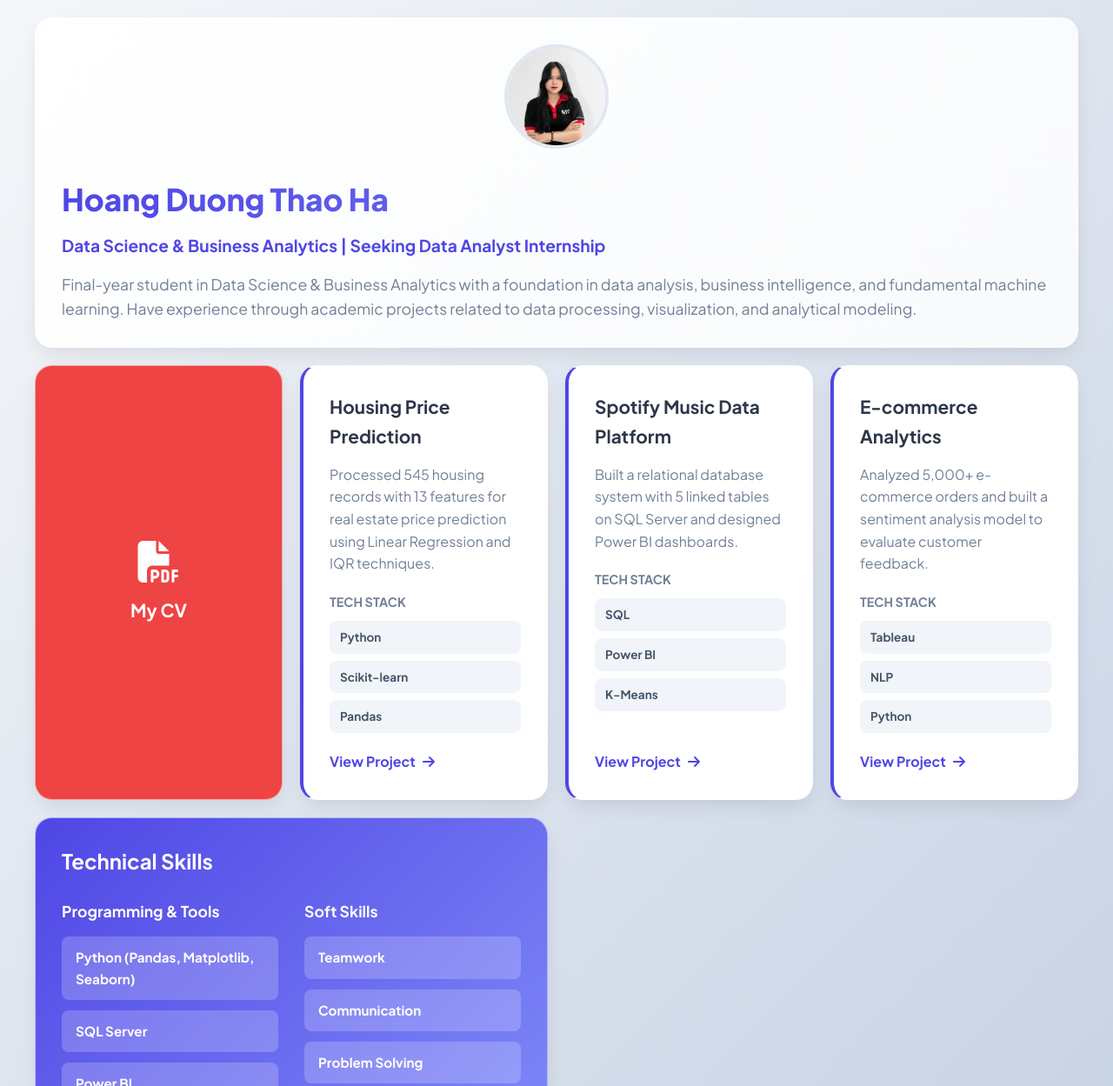
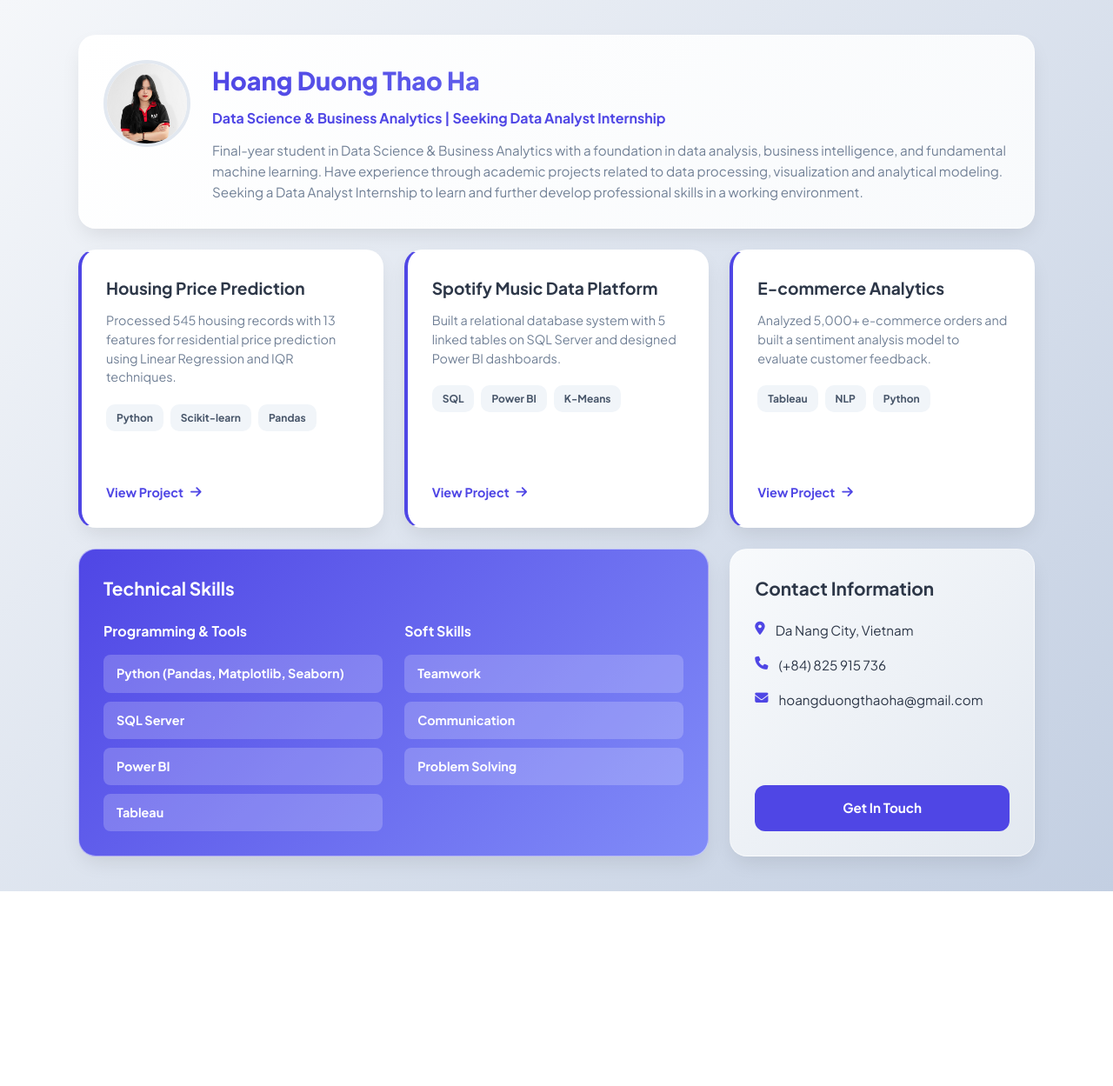
Before and after one commit to thaoha-code/ThaoHa_Portfolio, a plain HTML site: page index.html in a window 1280 px wide. Shown: the top 1249 px of the page at 87% size. After the commit the page ends 1025 px from the top, so only its background shows below. Drawn offline with Linux system fonts and the light colour scheme.

Commit message:
index.html

```diff
--- a/index.html
+++ b/index.html
@@ -33,32 +33,36 @@
             display: flex;
             justify-content: center;
             align-items: center;
-            padding: 20px;
+            padding: 40px 20px;
             line-height: 1.6;
         }
 
-        .container {
-            max-width: 1200px;
+        /* --- BENTO GRID LAYOUT --- */
+        .bento-container {
+            display: grid;
+            grid-template-columns: repeat(3, 1fr);
+            grid-template-rows: auto 1fr auto;
+            gap: 24px;
+            max-width: 1100px;
             width: 100%;
+            height: auto;
         }
 
-        .bento-grid {
-            display: grid;
-            grid-template-columns: repeat(12, 1fr);
-            gap: 20px;
-        }
-
+        /* --- CARD STYLE --- */
         .card {
             background: var(--card-bg);
             border-radius: var(--radius);
-            padding: 30px;
+            padding: 28px;
             box-shadow: var(--shadow);
             transition: transform 0.3s ease, box-shadow 0.3s ease;
             display: flex;
             flex-direction: column;
+            overflow: hidden;
+            position: relative;
             text-decoration: none;
             color: inherit;
             border: 1px solid rgba(255, 255, 255, 0.5);
+            height: 100%;
         }
 
         .card:hover {
@@ -66,240 +70,203 @@
             box-shadow: 0 20px 40px -10px rgba(0, 0, 0, 0.15);
         }
 
-        /* PROFILE CARD */
-        .profile-card {
-            grid-column: span 12;
+        /* --- 1. PROFILE CARD --- */
+        .card-profile {
+            grid-column: span 3;
             display: flex;
-            align-items: center;
-            gap: 30px;
+            flex-direction: row;
+            align-items: flex-start;
+            gap: 25px;
             background: linear-gradient(135deg, #ffffff 0%, #f8fafc 100%);
-            min-height: 200px;
+            text-align: left;
+            height: auto;
+            min-height: 180px;
         }
 
         .profile-img {
-            width: 120px;
-            height: 120px;
+            width: 100px;
+            height: 100px;
             border-radius: 50%;
             object-fit: cover;
             border: 4px solid #e2e8f0;
             flex-shrink: 0;
         }
 
-        .profile-content h1 {
-            font-size: 2.2rem;
+        .profile-info h1 {
+            font-size: 1.8rem;
             font-weight: 800;
-            margin-bottom: 10px;
+            margin-bottom: 8px;
             background: linear-gradient(to right, var(--accent), var(--accent-light));
             -webkit-background-clip: text;
             -webkit-text-fill-color: transparent;
         }
 
-        .profile-content .title {
+        .profile-info .major {
             color: var(--accent);
-            font-weight: 700;
-            font-size: 1.2rem;
-            margin-bottom: 15px;
+            font-weight: 600;
+            font-size: 1rem;
+            margin-bottom: 12px;
         }
 
-        .profile-content .description {
+        .profile-info .description {
             color: var(--text-sub);
-            font-size: 1.1rem;
+            font-size: 0.95rem;
             line-height: 1.6;
+            margin-bottom: 0;
         }
 
-        /* DOWNLOAD CV CARD */
-        .download-card {
-            grid-column: span 3;
-            background: #ef4444;
-            color: white;
-            justify-content: center;
-            align-items: center;
-            text-align: center;
-            cursor: pointer;
-            min-height: 200px;
-        }
-
-        .download-card i {
-            font-size: 3rem;
-            margin-bottom: 15px;
-        }
-
-        .download-card span {
-            font-weight: 700;
-            font-size: 1.3rem;
-        }
-
-        .download-card:hover {
-            background: #f87171;
-        }
-
-        /* PROJECT CARDS */
-        .project-card {
-            grid-column: span 3;
+        /* --- 2. PROJECT CARDS --- */
+        .card-project {
+            grid-column: span 1;
             border-left: 4px solid var(--accent);
+            height: 100%;
+            min-height: 320px;
             justify-content: space-between;
-            min-height: 350px;
         }
 
         .project-content h3 {
-            font-size: 1.3rem;
+            font-size: 1.2rem;
             font-weight: 700;
-            margin-bottom: 15px;
-            color: var(--text-main);
+            margin-bottom: 12px;
         }
 
         .project-content p {
-            font-size: 1rem;
+            font-size: 0.9rem;
             color: var(--text-sub);
-            line-height: 1.6;
+            line-height: 1.5;
+            margin-bottom: 20px;
+            flex-grow: 1;
+        }
+
+        .tags {
+            display: flex;
+            gap: 8px;
+            flex-wrap: wrap;
             margin-bottom: 20px;
         }
 
-        .tech-stack {
-            margin-bottom: 20px;
-        }
-
-        .tech-stack h4 {
-            font-size: 0.9rem;
-            font-weight: 600;
-            color: var(--text-sub);
-            margin-bottom: 10px;
-        }
-
-        .tech-tags {
-            display: flex;
-            flex-direction: column;
-            gap: 8px;
-        }
-
-        .tech-tag {
-            font-size: 0.85rem;
-            padding: 8px 12px;
-            border-radius: 8px;
+        .tag {
+            font-size: 0.75rem;
+            padding: 6px 12px;
+            border-radius: 10px;
             background: #f1f5f9;
             color: #475569;
             font-weight: 600;
         }
 
-        .project-link {
-            font-size: 1rem;
+        .btn-view {
+            font-size: 0.9rem;
             font-weight: 700;
             color: var(--accent);
             display: flex;
             align-items: center;
             gap: 8px;
+            transition: gap 0.2s ease;
             margin-top: auto;
         }
 
-        /* SKILLS CARD */
-        .skills-card {
-            grid-column: span 6;
+        .btn-view:hover {
+            gap: 12px;
+        }
+
+        /* --- 3. SKILLS CARD --- */
+        .card-skills {
+            grid-column: span 2;
             background: linear-gradient(135deg, var(--accent) 0%, var(--accent-light) 100%);
             color: white;
-            min-height: 350px;
+            height: 100%;
+            min-height: 320px;
         }
 
-        .skills-card h2 {
-            font-size: 1.5rem;
-            margin-bottom: 25px;
-            font-weight: 700;
+        .card-skills h3 {
+            margin-bottom: 20px;
+            font-size: 1.3rem;
         }
 
-        .skills-grid {
+        .skills-container {
             display: grid;
             grid-template-columns: 1fr 1fr;
-            gap: 30px;
+            gap: 25px;
+            height: 100%;
         }
 
-        .skill-category h3 {
-            font-size: 1.1rem;
+        .skill-category h4 {
+            font-size: 1rem;
             margin-bottom: 15px;
             font-weight: 700;
         }
 
-        .skill-list {
+        .skill-items {
             display: flex;
             flex-direction: column;
-            gap: 12px;
+            gap: 10px;
         }
 
         .skill-item {
             background: rgba(255, 255, 255, 0.2);
-            padding: 12px 16px;
+            padding: 10px 15px;
             border-radius: 8px;
-            font-size: 0.95rem;
+            font-size: 0.9rem;
             font-weight: 600;
         }
 
-        /* CONTACT CARD */
-        .contact-card {
-            grid-column: span 12;
+        /* --- 4. CONTACT CARD --- */
+        .card-contact {
+            grid-column: span 1;
             background: linear-gradient(135deg, #f8fafc 0%, #e2e8f0 100%);
-            min-height: 150px;
-            padding: 25px 30px;
+            height: 100%;
+            min-height: 320px;
+            justify-content: space-between;
         }
 
-        .contact-card h2 {
-            font-size: 1.5rem;
+        .contact-info h3 {
+            font-size: 1.3rem;
             font-weight: 700;
             margin-bottom: 20px;
-            color: var(--text-main);
         }
 
-        .contact-info {
-            display: grid;
-            grid-template-columns: repeat(4, 1fr);
-            gap: 25px;
+        .contact-items {
+            display: flex;
+            flex-direction: column;
+            gap: 16px;
         }
 
         .contact-item {
             display: flex;
-            align-items: center;
+            align-items: flex-start;
             gap: 12px;
-            font-size: 1rem;
+            font-size: 0.95rem;
         }
 
         .contact-item i {
             color: var(--accent);
-            font-size: 1.2rem;
-            width: 20px;
+            margin-top: 2px;
+            flex-shrink: 0;
         }
 
-        .contact-link {
+        .btn-contact {
+            background: var(--accent);
+            color: white;
             text-decoration: none;
-            color: inherit;
-            transition: color 0.3s ease;
+            padding: 14px 28px;
+            border-radius: 12px;
+            font-weight: 600;
+            font-size: 0.95rem;
+            text-align: center;
+            display: block;
+            transition: 0.3s;
+            margin-top: auto;
         }
 
-        .contact-link:hover {
-            color: var(--accent);
+        .btn-contact:hover {
+            background: var(--accent-light);
         }
 
-        /* RESPONSIVE */
-        @media (max-width: 1024px) {
-            .bento-grid {
-                grid-template-columns: repeat(6, 1fr);
-            }
-
-            .profile-card,
-            .contact-card {
-                grid-column: span 6;
-            }
-
-            .download-card,
-            .project-card {
-                grid-column: span 3;
-            }
-
-            .skills-card {
-                grid-column: span 6;
-            }
-        }
-
+        /* --- RESPONSIVE MOBILE --- */
         @media (max-width: 768px) {
-            .bento-grid {
+            .bento-container {
                 grid-template-columns: 1fr;
-                gap: 15px;
+                grid-template-rows: auto;
             }
 
             .card {
@@ -307,131 +274,106 @@
                 min-height: auto !important;
             }
 
-            .profile-card {
+            .card-profile {
                 flex-direction: column;
                 text-align: center;
-                gap: 20px;
+                align-items: center;
             }
 
-            .skills-grid {
+            .skills-container {
                 grid-template-columns: 1fr;
-                gap: 20px;
-            }
-
-            .contact-info {
-                grid-template-columns: 1fr;
-                gap: 15px;
-            }
-
-            .profile-img {
-                width: 100px;
-                height: 100px;
             }
         }
     </style>
 </head>
 <body>
 
-    <div class="container">
-        <div class="bento-grid">
+    <div class="bento-container">
 
         <!-- Profile Card -->
-            <div class="card profile-card">
-                <img src="avatar.png" alt="Hoang Duong Thao Ha" class="profile-img">
-                <div class="profile-content">
+        <div class="card card-profile">
+            <img src="avatar.png" alt="Thao Ha" class="profile-img">
+            <div class="profile-info">
                 <h1>Hoang Duong Thao Ha</h1>
-                    <div class="title">Data Science & Business Analytics | Seeking Data Analyst Internship</div>
+                <div class="major">Data Science & Business Analytics | Seeking Data Analyst Internship</div>
                 <p class="description">
                     Final-year student in Data Science & Business Analytics with a foundation in data analysis,
                     business intelligence, and fundamental machine learning. Have experience through academic
-                        projects related to data processing, visualization, and analytical modeling.
+                    projects related to data processing, visualization and analytical modeling. Seeking a Data
+                    Analyst Internship to learn and further develop professional skills in a working environment.
                 </p>
             </div>
         </div>
 
-            <!-- Download CV Card -->
-            <div class="card download-card" onclick="downloadCV()">
-                <i class="fas fa-file-pdf"></i>
-                <span>My CV</span>
-            </div>
-
         <!-- Project Cards -->
-            <a href="https://github.com/thaoha-code/Housing-Price-Prediction" target="_blank" class="card project-card">
+        <a href="https://github.com/thaoha-code/Housing-Price-Prediction" target="_blank" class="card card-project">
             <div class="project-content">
                 <h3>Housing Price Prediction</h3>
-                    <p>Processed 545 housing records with 13 features for real estate price prediction using Linear Regression and IQR techniques.</p>
-                    <div class="tech-stack">
-                        <h4>TECH STACK</h4>
-                        <div class="tech-tags">
-                            <div class="tech-tag">Python</div>
-                            <div class="tech-tag">Scikit-learn</div>
-                            <div class="tech-tag">Pandas</div>
+                <p>Processed 545 housing records with 13 features for residential price prediction using Linear Regression and IQR techniques.</p>
+                <div class="tags">
+                    <span class="tag">Python</span>
+                    <span class="tag">Scikit-learn</span>
+                    <span class="tag">Pandas</span>
                 </div>
             </div>
-                </div>
-                <div class="project-link">View Project <i class="fas fa-arrow-right"></i></div>
+            <div class="btn-view">View Project <i class="fas fa-arrow-right"></i></div>
         </a>
 
-            <a href="https://github.com/thaoha-code/Spotify-Music-Data-Platform" target="_blank" class="card project-card">
+        <a href="https://github.com/thaoha-code/Spotify-Music-Data-Platform" target="_blank" class="card card-project">
             <div class="project-content">
                 <h3>Spotify Music Data Platform</h3>
                 <p>Built a relational database system with 5 linked tables on SQL Server and designed Power BI dashboards.</p>
-                    <div class="tech-stack">
-                        <h4>TECH STACK</h4>
-                        <div class="tech-tags">
-                            <div class="tech-tag">SQL</div>
-                            <div class="tech-tag">Power BI</div>
-                            <div class="tech-tag">K-Means</div>
+                <div class="tags">
+                    <span class="tag">SQL</span>
+                    <span class="tag">Power BI</span>
+                    <span class="tag">K-Means</span>
                 </div>
             </div>
-                </div>
-                <div class="project-link">View Project <i class="fas fa-arrow-right"></i></div>
+            <div class="btn-view">View Project <i class="fas fa-arrow-right"></i></div>
         </a>
 
-            <a href="https://github.com/thaoha-code/Business-Performance-Customer-Analysis" target="_blank" class="card project-card">
+        <a href="https://github.com/thaoha-code/Business-Performance-Customer-Analysis" target="_blank" class="card card-project">
             <div class="project-content">
                 <h3>E-commerce Analytics</h3>
                 <p>Analyzed 5,000+ e-commerce orders and built a sentiment analysis model to evaluate customer feedback.</p>
-                    <div class="tech-stack">
-                        <h4>TECH STACK</h4>
-                        <div class="tech-tags">
-                            <div class="tech-tag">Tableau</div>
-                            <div class="tech-tag">NLP</div>
-                            <div class="tech-tag">Python</div>
+                <div class="tags">
+                    <span class="tag">Tableau</span>
+                    <span class="tag">NLP</span>
+                    <span class="tag">Python</span>
                 </div>
             </div>
-                </div>
-                <div class="project-link">View Project <i class="fas fa-arrow-right"></i></div>
+            <div class="btn-view">View Project <i class="fas fa-arrow-right"></i></div>
         </a>
 
         <!-- Skills Card -->
-            <div class="card skills-card">
-                <h2>Technical Skills</h2>
-                <div class="skills-grid">
+        <div class="card card-skills">
+            <h3>Technical Skills</h3>
+            <div class="skills-container">
                 <div class="skill-category">
-                        <h3>Programming & Tools</h3>
-                        <div class="skill-list">
-                            <div class="skill-item">Python (Pandas, Matplotlib, Seaborn)</div>
-                            <div class="skill-item">SQL Server</div>
-                            <div class="skill-item">Power BI</div>
-                            <div class="skill-item">Tableau</div>
+                    <h4>Programming & Tools</h4>
+                    <div class="skill-items">
+                        <span class="skill-item">Python (Pandas, Matplotlib, Seaborn)</span>
+                        <span class="skill-item">SQL Server</span>
+                        <span class="skill-item">Power BI</span>
+                        <span class="skill-item">Tableau</span>
                     </div>
                 </div>
                 <div class="skill-category">
-                        <h3>Soft Skills</h3>
-                        <div class="skill-list">
-                            <div class="skill-item">Teamwork</div>
-                            <div class="skill-item">Communication</div>
-                            <div class="skill-item">Problem Solving</div>
+                    <h4>Soft Skills</h4>
+                    <div class="skill-items">
+                        <span class="skill-item">Teamwork</span>
+                        <span class="skill-item">Communication</span>
+                        <span class="skill-item">Problem Solving</span>
                     </div>
                 </div>
             </div>
         </div>
 
         <!-- Contact Card -->
-            <div class="card contact-card">
-                <h2>Contact Information</h2>
+        <div class="card card-contact">
             <div class="contact-info">
+                <h3>Contact Information</h3>
+                <div class="contact-items">
                     <div class="contact-item">
                         <i class="fas fa-map-marker-alt"></i>
                         <span>Da Nang City, Vietnam</span>
@@ -444,26 +386,12 @@
                         <i class="fas fa-envelope"></i>
                         <span>hoangduongthaoha@gmail.com</span>
                     </div>
-                    <div class="contact-item">
-                        <i class="fab fa-github"></i>
-                        <a href="https://github.com/thaoha-code" target="_blank" class="contact-link">github.com/thaoha-code</a>
                 </div>
             </div>
+            <a href="mailto:hoangduongthaoha@gmail.com" class="btn-contact">Get In Touch</a>
         </div>
 
     </div>
-    </div>
-
-    <script>
-        function downloadCV() {
-            const link = document.createElement('a');
-            link.href = 'ThaoHa_CV.pdf';
-            link.download = 'Hoang_Duong_Thao_Ha_CV.pdf';
-            document.body.appendChild(link);
-            link.click();
-            document.body.removeChild(link);
-        }
-    </script>
 
 </body>
 </html>
```
Lines whose indentation alone changed are shown as unchanged.
